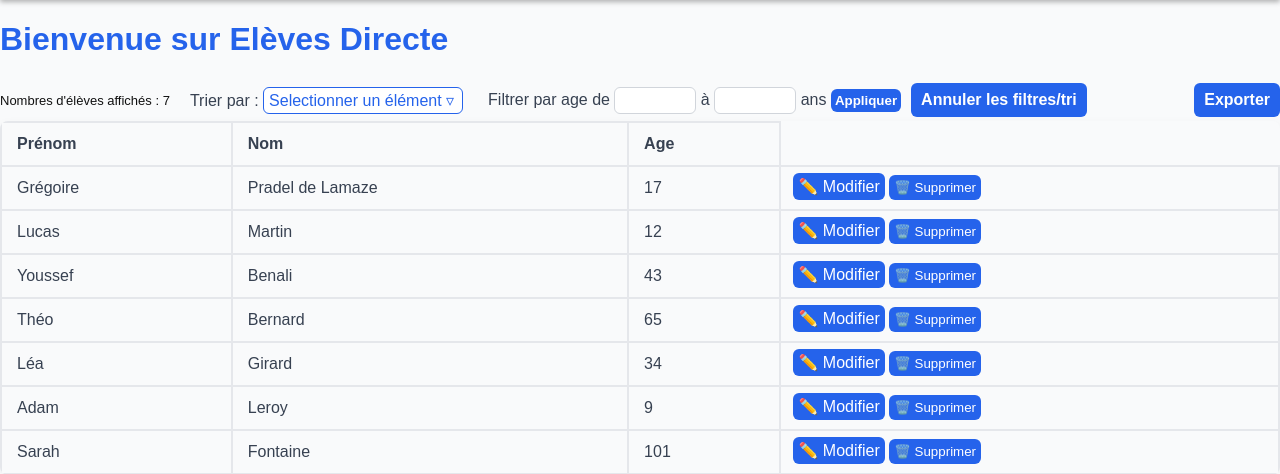
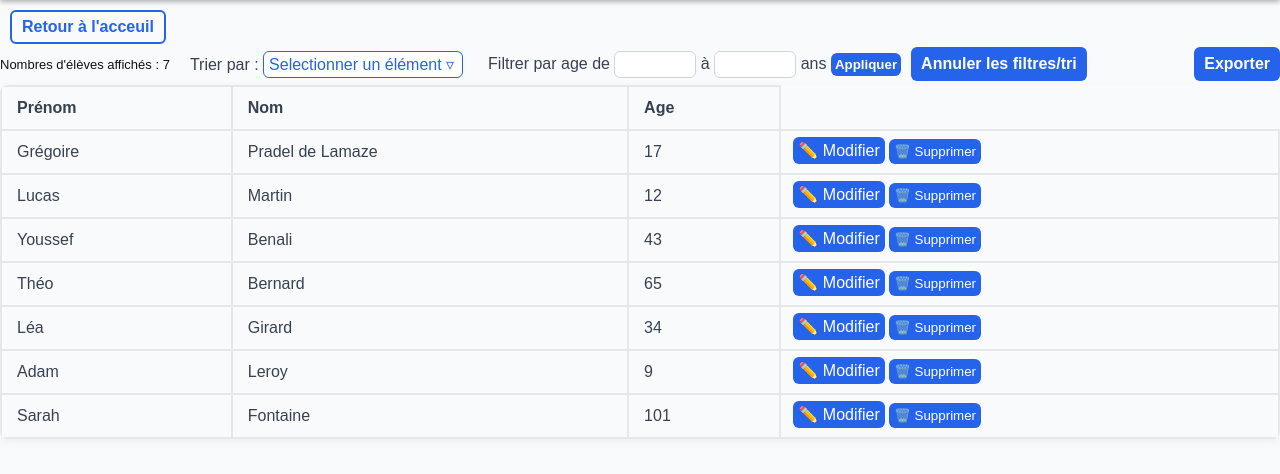
Before and after one commit to gregdel-dev/NSI-App_Web_Eleves, a Flask app: page /liste in a window 1280 px wide. Shown: the part 70-544 px from the top of the page. Run offline with Flask 3, Linux system fonts and the light colour scheme; data comes from the database, SQL or seed files in the repository; both versions use the stored data as it was after the commit.

Commit message:
correction bug supprimer + ajout ajoute boutton aller a liste dans ajout et update

```diff
--- a/Backend.py
+++ b/Backend.py
@@ -1,12 +1,15 @@
 import sqlite3
-from flask import Flask,render_template, send_from_directory, request, jsonify, Response
+from flask import Flask,render_template, send_from_directory, request, Response, redirect
 from os import path
 import io
 import json
 import os
+
+
 app=Flask(__name__)
 BASE_DIR = os.path.dirname(os.path.abspath(__file__))
 DB_NAME = os.path.join(BASE_DIR, "eleves.sqlite")
+
 conn = sqlite3.connect(DB_NAME)
 c = conn.cursor()
 c.execute("""
@@ -43,7 +46,7 @@ def lire_eleves():
 def lire_eleve(id):
     conn = sqlite3.connect(DB_NAME)
     c = conn.cursor()
-    c.execute("SELECT * FROM eleves WHERE id = ?", (str(id)))
+    c.execute("SELECT * FROM eleves WHERE id = ?", (str(id),))
     eleve = c.fetchone()
     conn.commit()
     conn.close()
@@ -52,7 +55,7 @@ def lire_eleve(id):
 def supprimer_eleve(id):
     conn = sqlite3.connect(DB_NAME)
     c = conn.cursor()
-    c.execute("DELETE FROM eleves WHERE id = ?", (str(id)))
+    c.execute("DELETE FROM eleves WHERE id = ?", (str(id),))
     conn.commit()
     conn.close()
     return
@@ -118,6 +121,7 @@ def lire_eleve_filtre_age(debut, fin):
     print(lire_eleve_tri("nom"))
     print(lire_eleve_filtre_age(10,12))
 ###
+
 @app.route('/')
 def home():
     return render_template('index.html')
@@ -150,6 +154,7 @@ def update():
         nom=request.form["nom"]
         age=request.form["age"]
         modifier(id,prenom,nom,age)
+        return redirect("/liste")
     return render_template('update.html', eleve=lire_eleve(id))
 
 @app.route('/ajout', methods=["POST","GET"])
--- a/static/styles.css
+++ b/static/styles.css
@@ -124,6 +124,8 @@ label{
     font-weight: bold;
     color: #2563eb;
     cursor: pointer;
+    margin-top: 10px;
+    margin-left: 10px;
 }
 
 
--- a/templates/ajout.html
+++ b/templates/ajout.html
@@ -8,6 +8,7 @@
 </head>
 <body>
     <a class="back_button" href="/">Retour à l'acceuil</a>
+    <a class="back_button" href="/liste">Aller a la liste</a>
     <div class="content-form">
     <div>
     <h1>Ajouter des élèves</h1>
--- a/templates/liste.html
+++ b/templates/liste.html
@@ -23,8 +23,7 @@
     </nav>
     </div>
 
-   <h1>Bienvenue sur Elèves Directe</h1>
-
+   <a class="back_button" href="/">Retour à l'acceuil</a>
 
 
         <div class="haut_tableau">
@@ -72,7 +71,7 @@
             <td>{{ e[3] }}</td>
             <td class="button_case">
 
-                <form action="/liste" class="actions-buttons-form" method="POST">
+                <form class="actions-buttons-form" method="POST">
                     <a href="/update?id={{ e[0] }}">✏️ Modifier</a>
                     <input type="hidden" name="id" value="{{ e[0] }}">
                     <input type="hidden" name="type" value="supprimer">
--- a/templates/update.html
+++ b/templates/update.html
@@ -8,6 +8,7 @@
 </head>
 <body>
     <a class="back_button" href="/">Retour à l'acceuil</a>
+    <a class="back_button" href="/liste">Aller a la liste</a>
     <div class="content-form">
     <div>
 
```
Also changed, not shown: eleves.sqlite.
